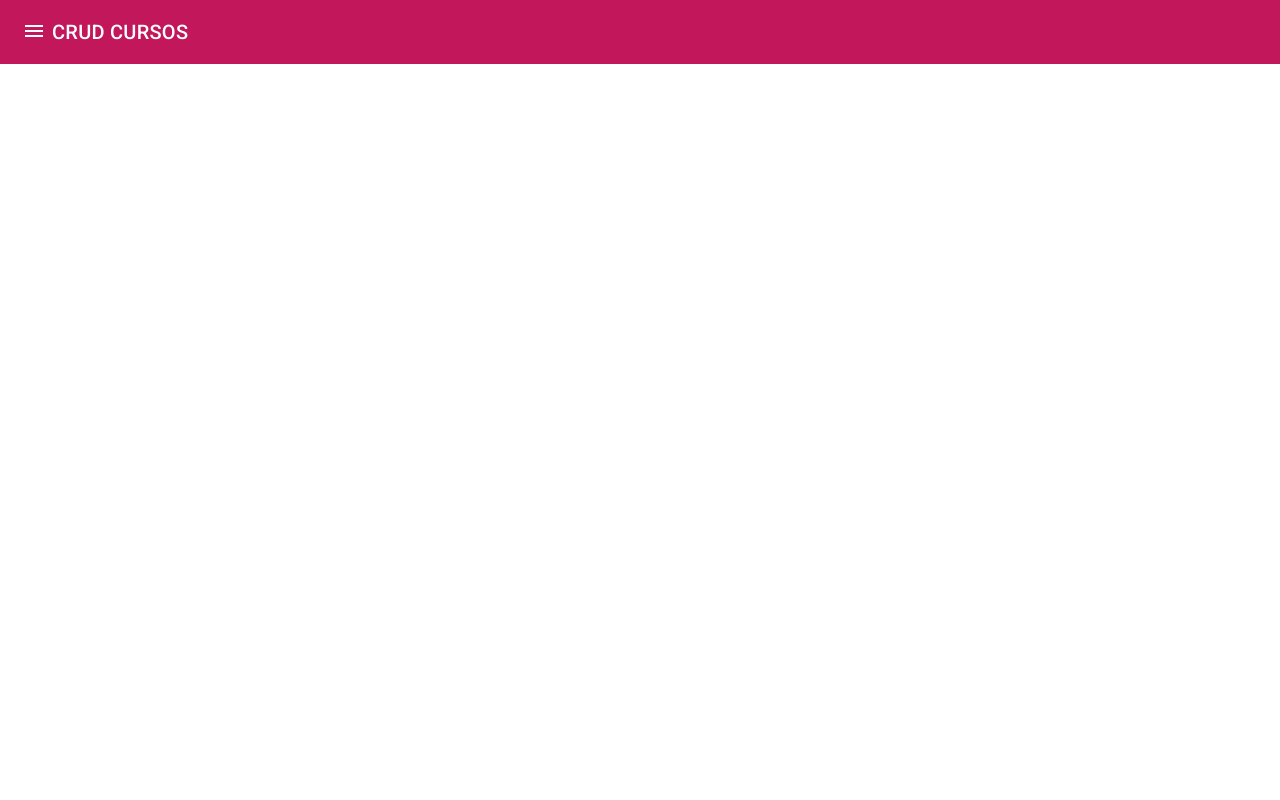
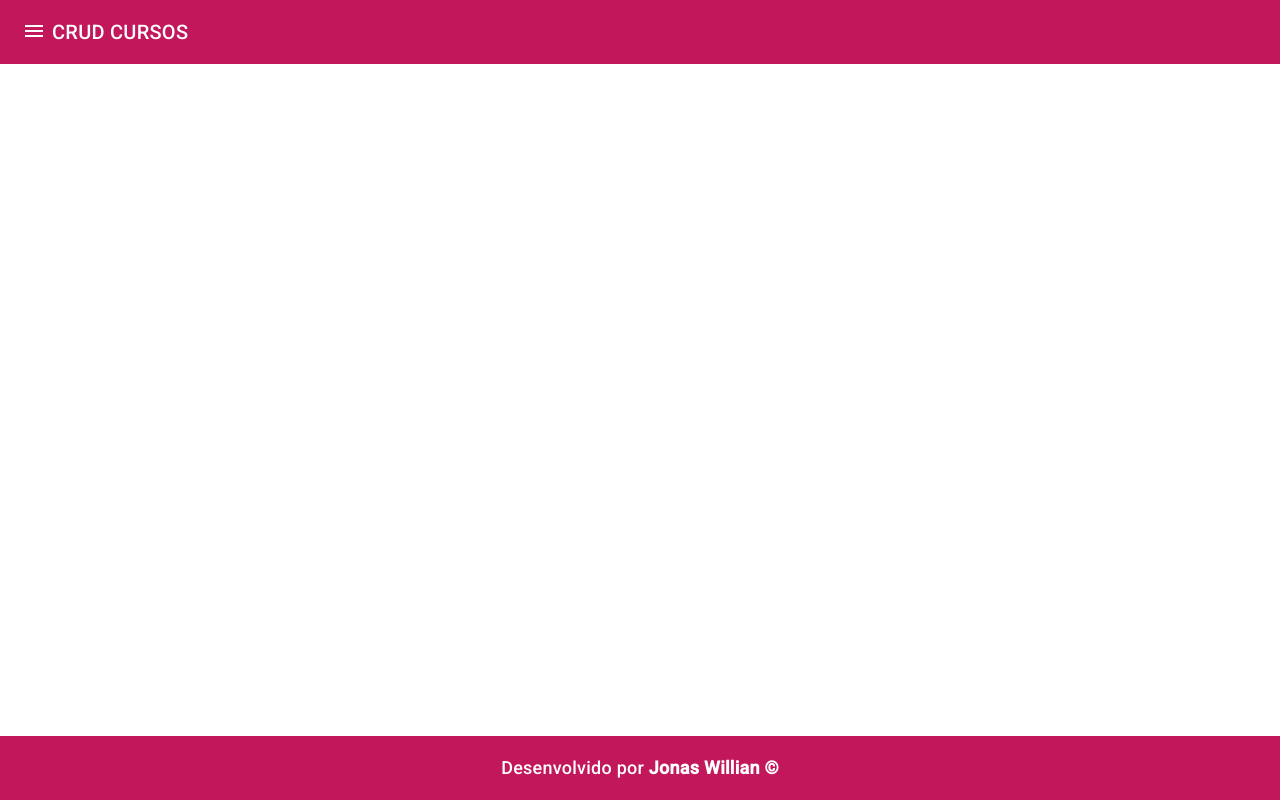
Before and after one commit to JonasWillian97/crud-cursos, an Angular app: page / in a window 1280 px wide. Built offline with nearby package versions, Linux system fonts and the light colour scheme.

Commit message:
Criação e estilização do footer

```diff
--- a/src/app/app.component.html
+++ b/src/app/app.component.html
@@ -1 +1,2 @@
 <app-nav-bar></app-nav-bar>
+<app-footer></app-footer>
--- a/src/app/app.module.ts
+++ b/src/app/app.module.ts
@@ -6,11 +6,13 @@ import { MaterialModule } from './material/material.module';
 import { AppRoutingModule } from './app-routing.module';
 import { AppComponent } from './app.component';
 import { NavBarComponent } from './components/nav-bar/nav-bar.component';
+import { FooterComponent } from './components/footer/footer.component';
 
 @NgModule({
   declarations: [
     AppComponent,
     NavBarComponent,
+    FooterComponent,
 
   ],
   imports: [
--- /dev/null
+++ b/src/app/components/footer/footer.component.html
@@ -0,0 +1,6 @@
+<footer>
+    <mat-toolbar color="primary">
+    <span>Desenvolvido por <strong>Jonas Willian &copy;</strong></span>
+
+    </mat-toolbar>
+</footer>
--- /dev/null
+++ b/src/app/components/footer/footer.component.scss
@@ -0,0 +1,28 @@
+$bottom: 0;
+$position: fixed;
+$display: flex;
+$align: center;
+$justify: center;
+
+
+footer{
+    bottom: $bottom;
+    position: $position;
+    width: 100vw;
+}
+
+mat-toolbar{
+    display: $display;
+    align-items: $align;
+    justify-content: $justify;
+}
+
+span{
+    font-size: 18px;
+}
+
+@media(max-width: 300px){
+    span{
+        font-size: 14px;
+    }
+}
```
Also changed, not shown: src/app/components/footer/footer.component.ts (added, +10 -0 lines), 1 other file (tests, documents, lock files or other folders).
